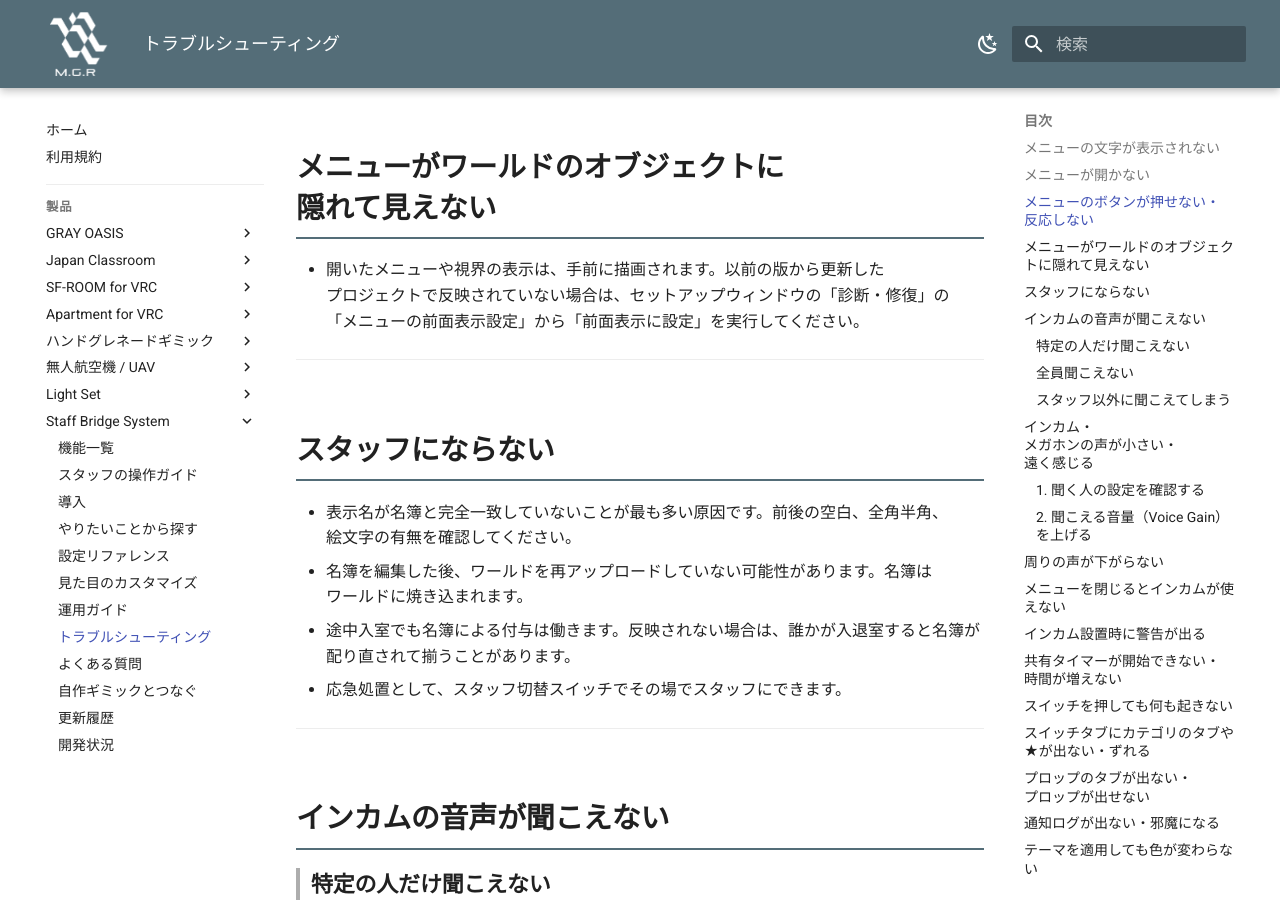
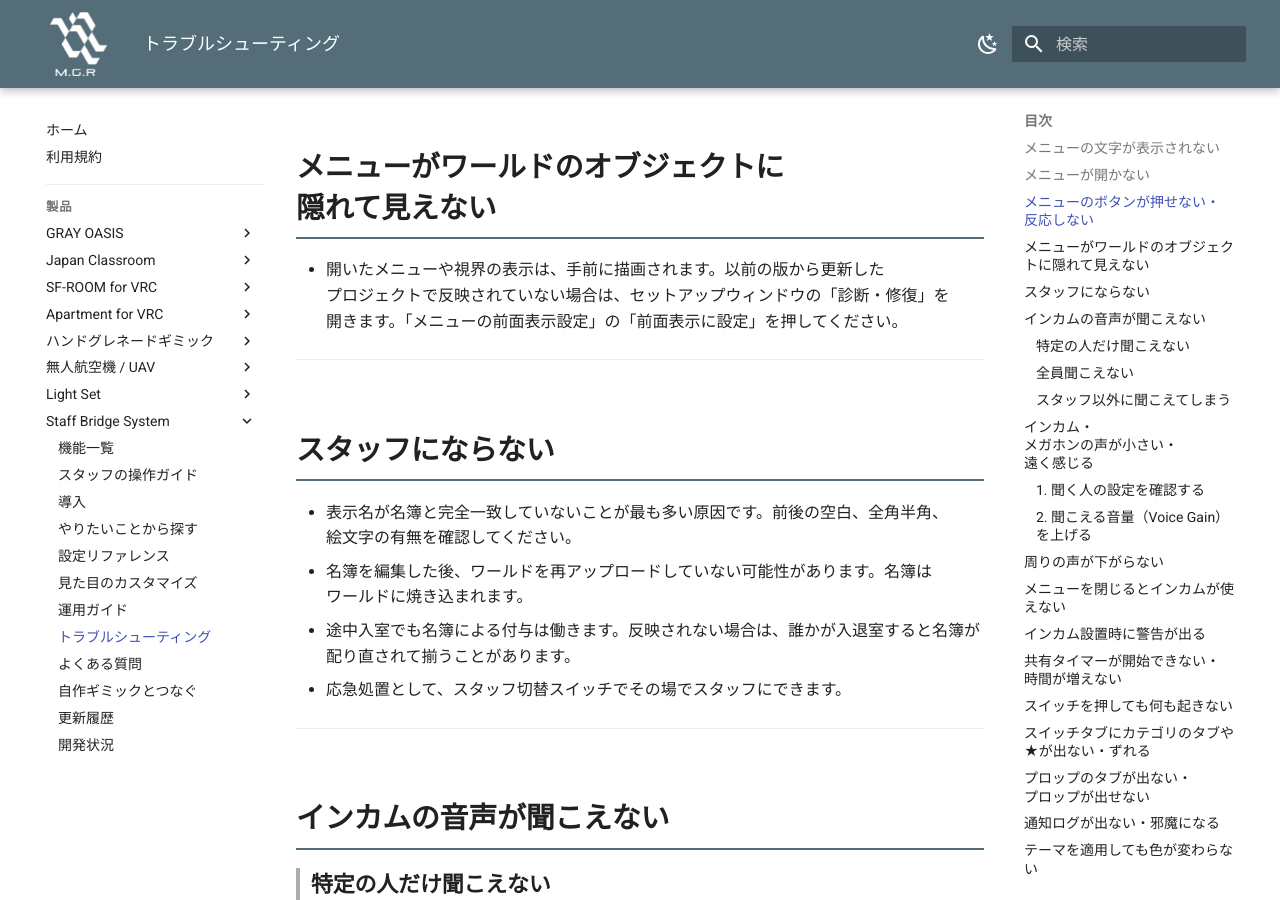
Before and after one commit to MAGURO-git/ProductArchive, an MkDocs documentation site: the page built from docs/staff-bridge-system/troubleshoot.md, in a window 1280 px wide and 900 px high, scrolled down 2171 px. Built offline with MkDocs 1.6.1 and Material for MkDocs 9.7.7, drawn with Linux system fonts in a browser that asks for light colours.

Commit message:
SBS マニュアル: 前面表示の案内を2文に分け、一文80字以内にする
Co-Authored-By: Claude Opus 5.5 <noreply@anthropic.com>

```diff
--- a/docs/staff-bridge-system/troubleshoot.md
+++ b/docs/staff-bridge-system/troubleshoot.md
@@ -35,7 +35,7 @@
 
 ## メニューがワールドのオブジェクトに隠れて見えない
 
-- 開いたメニューや視界の表示は、手前に描画されます。以前の版から更新したプロジェクトで反映されていない場合は、セットアップウィンドウの「診断・修復」の「メニューの前面表示設定」から「前面表示に設定」を実行してください。
+- 開いたメニューや視界の表示は、手前に描画されます。以前の版から更新したプロジェクトで反映されていない場合は、セットアップウィンドウの「診断・修復」を開きます。「メニューの前面表示設定」の「前面表示に設定」を押してください。
 
 ---
 
```
